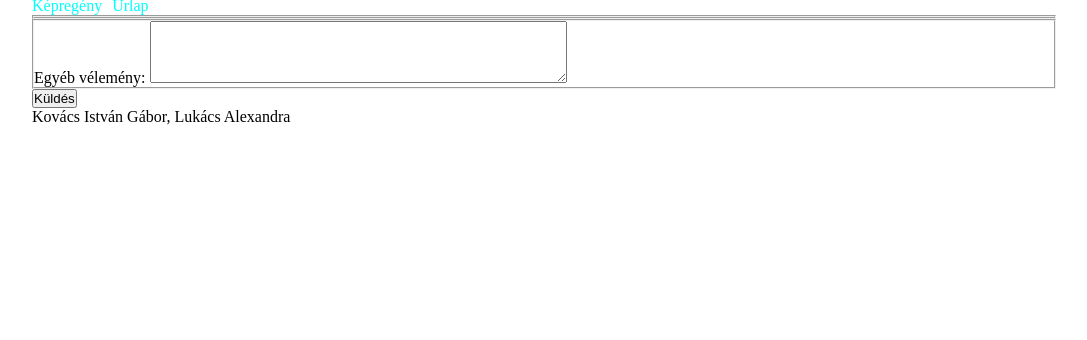
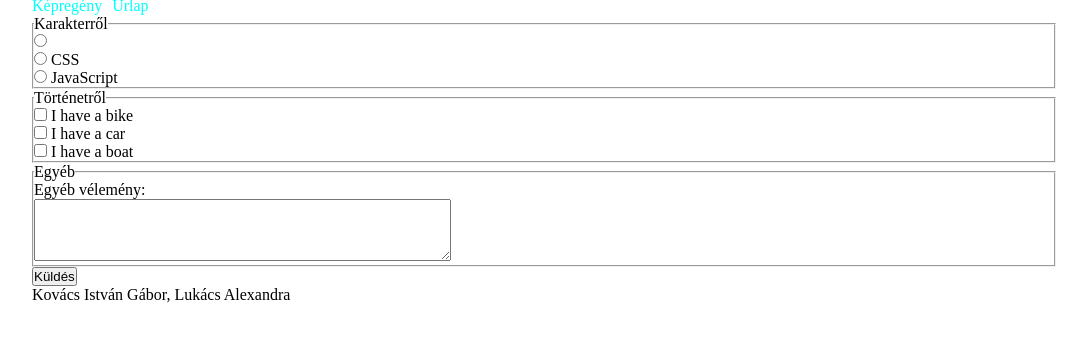
Before and after one commit to AlexandraLukacs/kepregeny_csopfel, a plain HTML site: page urlap.html in a window 1280 px wide. Shown: the part 40-380 px from the top of the page, without its empty margins (96-1183 px from the left). Drawn offline with Linux system fonts and the light colour scheme.

Commit message:
urlap form

```diff
--- a/style.css
+++ b/style.css
@@ -2,10 +2,6 @@
     box-sizing: border-box;
     padding: 0;
     margin: 0;
-}
-
-main {
-
 }
 
 body {
--- a/urlap.html
+++ b/urlap.html
@@ -21,16 +21,34 @@
         </nav>
         <article>
             <form action="/action_page.php">
-                <fieldset>
+                    <fieldset>
+                        <legend>Karakterről</legend>
                     <div>
-                        <label for=""></label>
+                        <label for="text"></label>
+                        <input type="radio" id="html" name="fav_language" value="HTML">
+                        <label for="html"></label><br>
+                        <input type="radio" id="css" name="fav_language" value="CSS">
+                        <label for="css">CSS</label><br>
+                        <input type="radio" id="javascript" name="fav_language" value="JavaScript">
+                        <label for="javascript">JavaScript</label>
                     </div>
                 </fieldset>
                 <fieldset>
+                    <legend>Történetről</legend>
                     <div>
-                        <legend></legend>
-
-                        <label for="w3review">Egyéb vélemény:</label>
+                        <label for="text"></label>
+                        <input type="checkbox" id="vehicle1" name="vehicle1" value="Bike">
+                        <label for="vehicle1"> I have a bike</label><br>
+                        <input type="checkbox" id="vehicle2" name="vehicle2" value="Car">
+                        <label for="vehicle2"> I have a car</label><br>
+                        <input type="checkbox" id="vehicle3" name="vehicle3" value="Boat">
+                        <label for="vehicle3"> I have a boat</label>
+                    </div>
+                </fieldset>
+                <fieldset>
+                    <legend>Egyéb</legend>
+                    <div>
+                        <label for="text">Egyéb vélemény:</label><br>
                         <textarea id="w3review" name="w3review" rows="4" cols="50"></textarea>
                     </div>
                 </fieldset>
```
Also changed, not shown: index.html (+0 -8 lines).
